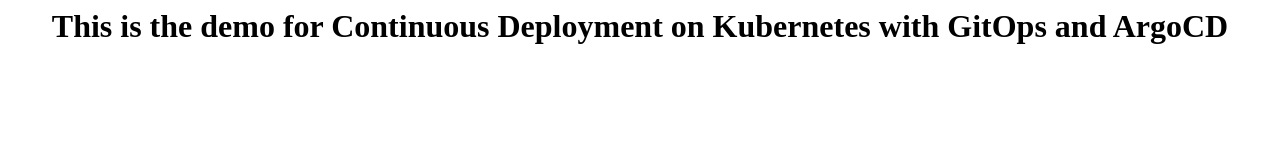
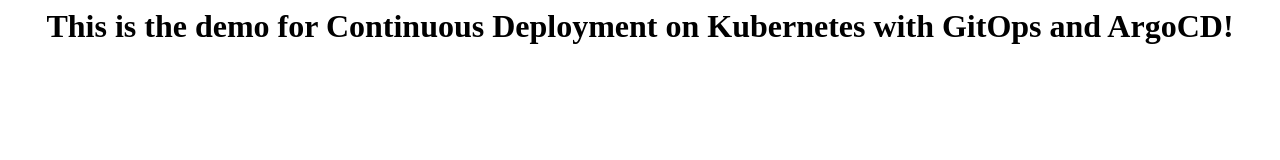
Before and after one commit to kiranbakale/argocd-githubactions-app, a plain HTML site: page index.html in a window 1280 px wide. Drawn offline with Linux system fonts and the light colour scheme.

Commit message:
made changes

```diff
--- a/index.html
+++ b/index.html
@@ -1,7 +1,7 @@
 <Html>
 <body>
 <center>
-<h1>This is the demo for Continuous Deployment on Kubernetes with GitOps and ArgoCD</h1> <br>
+<h1>This is the demo for Continuous Deployment on Kubernetes with GitOps and ArgoCD!</h1> <br>
 <br>
 </center>
 </body>
```
